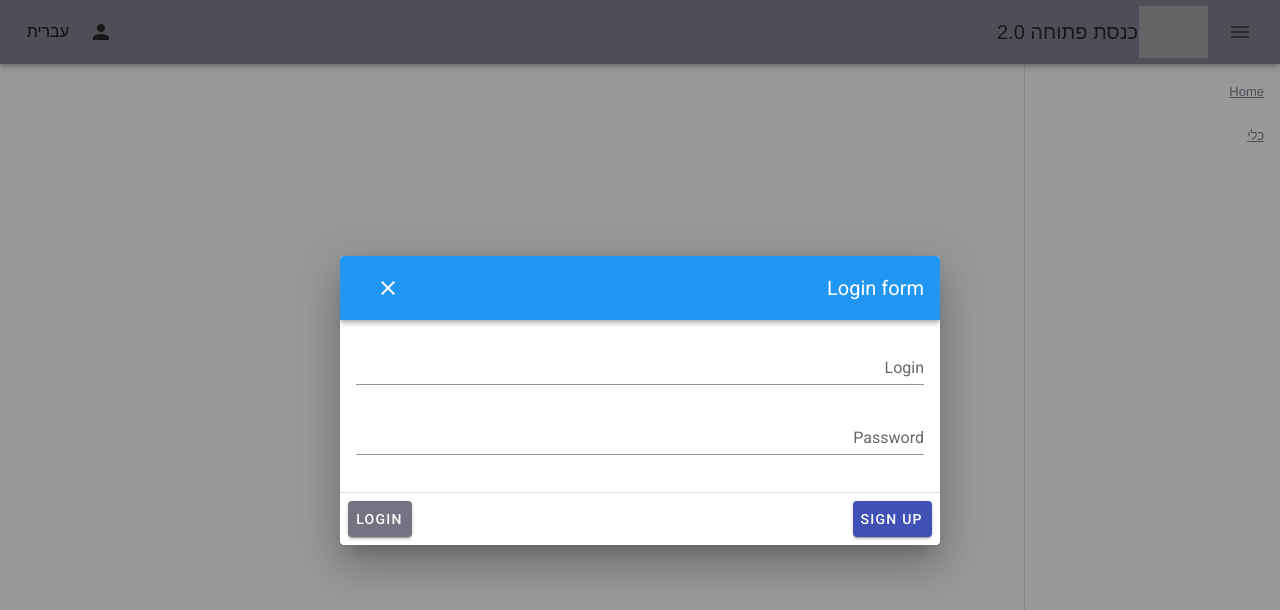
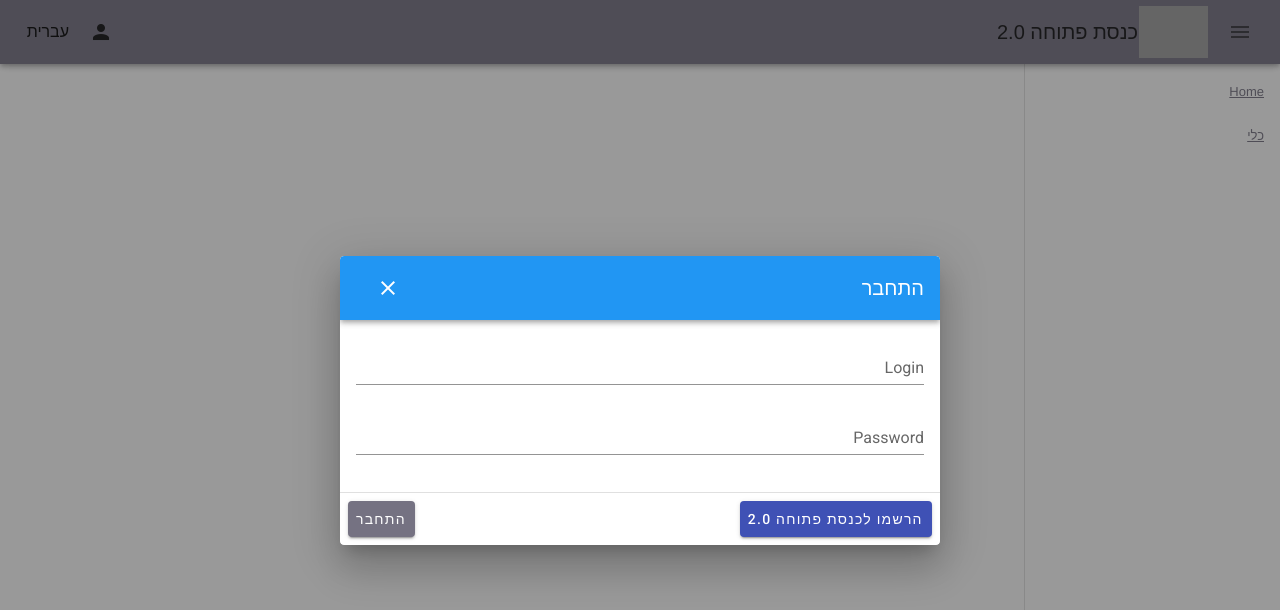
Before and after one commit to hasadna/ok2-frontend, a Vue app: page /register in a window 1280 px wide. Both pictures are taken after a click on the button 101 px from the left and 32 px from the top of the page. Shown: the top 610 px of the page. Built offline with nearby package versions, Linux system fonts and the light colour scheme; grey boxes are pictures that could not be loaded.

Commit message:
language for rgsiter form

```diff
--- a/src/app/locale/language.ts
+++ b/src/app/locale/language.ts
@@ -17,7 +17,8 @@ export const language = {
       en: 'Open Kenesset 2.0'
     },
     login: {
-      he: 'התחבר'
+      he: 'התחבר',
+      en: 'login',
     },
     home: {
       he: 'בית',
@@ -30,6 +31,16 @@ export const language = {
       en: 'Welcome to Open Knesset 2.0'
     }
   },
+  register: {
+    signup: {
+      he: 'הרשמו לכנסת פתוחה 2.0',
+      en: 'Sign up'
+    },
+    errorMeesge: {
+      he: `The username or password are wrong :(`,
+      en: `The username or password are wrong :(`
+    }
+  },
   oneMinuteSpeech: {
 
   }
--- a/src/components/shared/Login.vue
+++ b/src/components/shared/Login.vue
@@ -9,7 +9,7 @@
       <v-form @submit.prevent="login()" id="login-form">
         <v-card class="elevation-12">
           <v-toolbar dark color="blue">
-            <v-toolbar-title>Login form</v-toolbar-title>
+            <v-toolbar-title>{{ $language.common.login }}</v-toolbar-title>
             <v-spacer></v-spacer>
             <v-btn text @click="dialog = false">
               <v-icon>mdi-close</v-icon>
@@ -25,9 +25,9 @@
           </v-card-text>
           <v-divider light></v-divider>
           <v-card-actions>
-            <v-btn @click.prevent="signUp()" color="indigo" dark>Sign up</v-btn>
+            <v-btn @click.prevent="signUp()" color="indigo" dark>{{ $language.register.signup }}</v-btn>
             <v-spacer></v-spacer>
-            <v-btn color="primary" dark>Login</v-btn>
+            <v-btn color="primary" dark>{{ $language.common.login }}</v-btn>
           </v-card-actions>
         </v-card>
       </v-form>
@@ -55,7 +55,7 @@ export default {
           this.dialog = false;
         })
         .catch(err => {
-          this.errorMeesge = 'The username or password are wrong :(';
+          this.errorMeesge = this.$language.register.errorMeesge ;
         });
     },
     signUp() {
--- a/src/store/modules/user.ts
+++ b/src/store/modules/user.ts
@@ -4,7 +4,7 @@ export default {
   getters: {},
   mutations: {},
   actions: {
-    LOGIN: ({ commit }, payload) => {
+    LOGIN: (_: string, payload: { usernmae: string; password: string }) => {
       fetch(`https://jsonplaceholder.typicode.com/users/${payload.usernmae}`)
         .then(response => response.json())
         .then(json => json);
```
